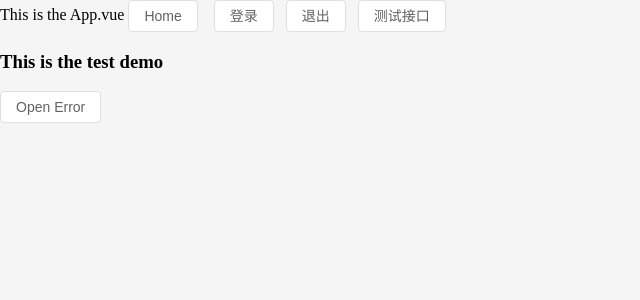
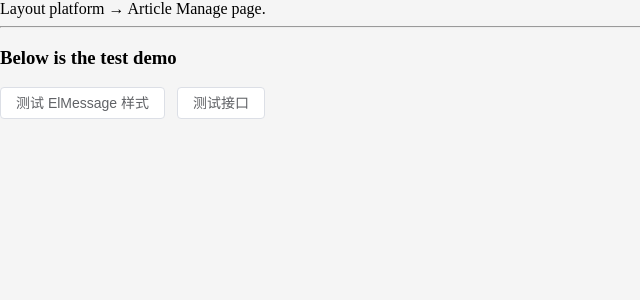
Before and after one commit to StelleRainn/Vue3-big-event-admit, a Vue app: page /article/manage in a window 1280 px wide. Shown: the top 300 px of the page, without its empty margins (0-640 px from the left). Built offline with nearby package versions, Linux system fonts and the light colour scheme.

Commit message:
路由设计和配置

```diff
--- a/src/App.vue
+++ b/src/App.vue
@@ -1,36 +1,8 @@
-<script setup>
-import { useRouter } from 'vue-router'
-import { useUserStore } from '@/stores'
-import request from '@/utils/request'
-import { ElMessage } from 'element-plus'
-
-const router = useRouter()
-const goHome = () => {
-  router.push('/home')
-}
-const userStore = useUserStore()
-
-const testRequester = async () => {
-  ElMessage({
-    message: '发送成功',
-    type: 'success',
-    plain: true
-  })
-  await request.get('my/menus')
-}
-</script>
+<script setup></script>
 
 <template>
   <div>
-    This is the App.vue
-    <el-button @click="goHome">Home</el-button>
-    <RouterView></RouterView>
-    {{ userStore.token }}
-    <el-button @click="userStore.setToken('Bearer StelleRainn Rosa Mizukawa')">
-      登录
-    </el-button>
-    <el-button @click="userStore.removeToken()">退出</el-button>
-    <el-button @click="testRequester">测试接口</el-button>
+    <router-view></router-view>
     <TestDemo></TestDemo>
   </div>
 </template>
--- a/src/components/TestDemo.vue
+++ b/src/components/TestDemo.vue
@@ -1,16 +1,25 @@
 <script setup>
 import { ElMessage } from 'element-plus'
+import request from '@/utils/request'
 
-const openError = () => {
+const testElMessage = () => {
   ElMessage({
-    message: 'Oops, this is a error message.',
-    type: 'error',
+    message: '实例文字',
+    type: 'success',
     plain: true
   })
+}
+
+const testRequest = async () => {
+  await request.get('my/menus')
 }
 </script>
 
 <template>
-  <h3>This is the test demo</h3>
-  <el-button :plain="true" @click="openError">Open Error</el-button>
+  <hr />
+  <h3>Below is the test demo</h3>
+  <el-button :plain="true" @click="testElMessage">
+    测试 ElMessage 样式
+  </el-button>
+  <el-button :plain="true" @click="testRequest"> 测试接口 </el-button>
 </template>
--- a/src/router/index.js
+++ b/src/router/index.js
@@ -17,9 +17,44 @@ import { createRouter, createWebHistory } from 'vue-router'
  *     import.meta.env.BASE_URL 是 vite 中的一个特殊环境变量，可以在 vite.config.js 中通过配置 base 配置
  *     更多可以查阅官网
  */
+
+// 注意使用异步加载语法时，单行箭头函数默认省略 return，如果被格式化插件换行，要手动添加 return 语句
+
 const router = createRouter({
   history: createWebHistory(import.meta.env.BASE_URL),
-  routes: []
+  routes: [
+    {
+      path: '/login',
+      component: () => import('@/views/login/LoginPage.vue')
+    },
+    {
+      path: '/',
+      component: () => import('@/views/layout/LayoutContainer.vue'),
+      redirect: '/article/manage',
+      children: [
+        {
+          path: '/article/manage',
+          component: () => import('@/views/article/ArticleManage.vue')
+        },
+        {
+          path: '/article/channel',
+          component: () => import('@/views/article/ArticleChannel.vue')
+        },
+        {
+          path: '/user/profile',
+          component: () => import('@/views/user/UserProfile.vue')
+        },
+        {
+          path: '/user/password',
+          component: () => import('@/views/user/UserPassword.vue')
+        },
+        {
+          path: '/user/avatar',
+          component: () => import('@/views/user/UserAvatar.vue')
+        }
+      ]
+    }
+  ]
 })
 
 export default router
--- a/src/utils/request.js
+++ b/src/utils/request.js
@@ -24,6 +24,11 @@ instance.interceptors.request.use(
     if (userStore.token) {
       config.headers.Authorization = userStore.token
     }
+    ElMessage({
+      message: '请求成功',
+      type: 'success',
+      plain: true
+    })
     return config
   },
   (err) => Promise.reject(err)
--- /dev/null
+++ b/src/views/article/ArticleChannel.vue
@@ -0,0 +1 @@
+<template>Article Channel page</template>
--- /dev/null
+++ b/src/views/article/ArticleManage.vue
@@ -0,0 +1 @@
+<template>Article Manage page.</template>
--- /dev/null
+++ b/src/views/layout/LayoutContainer.vue
@@ -0,0 +1,6 @@
+<template>
+  <div>
+    Layout platform →
+    <router-view></router-view>
+  </div>
+</template>
--- /dev/null
+++ b/src/views/login/LoginPage.vue
@@ -0,0 +1 @@
+<template>Login page</template>
--- /dev/null
+++ b/src/views/user/UserAvatar.vue
@@ -0,0 +1 @@
+<template>User avatar page</template>
--- /dev/null
+++ b/src/views/user/UserPassword.vue
@@ -0,0 +1 @@
+<template>User password page</template>
--- /dev/null
+++ b/src/views/user/UserProfile.vue
@@ -0,0 +1 @@
+<template>User profile page</template>
```
